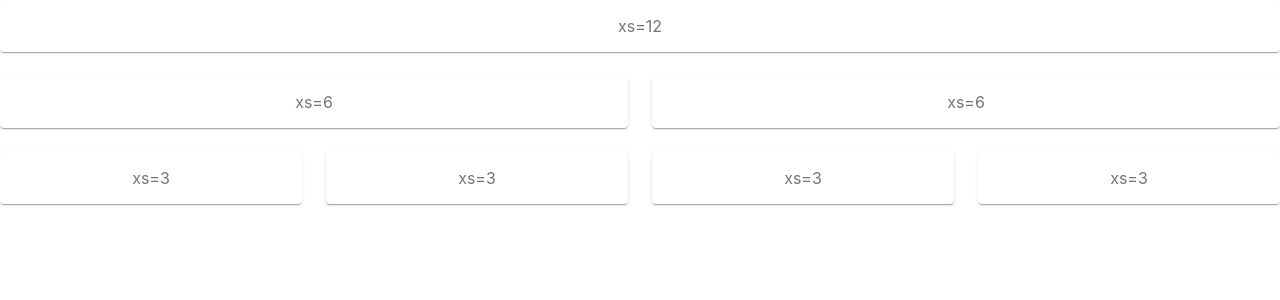
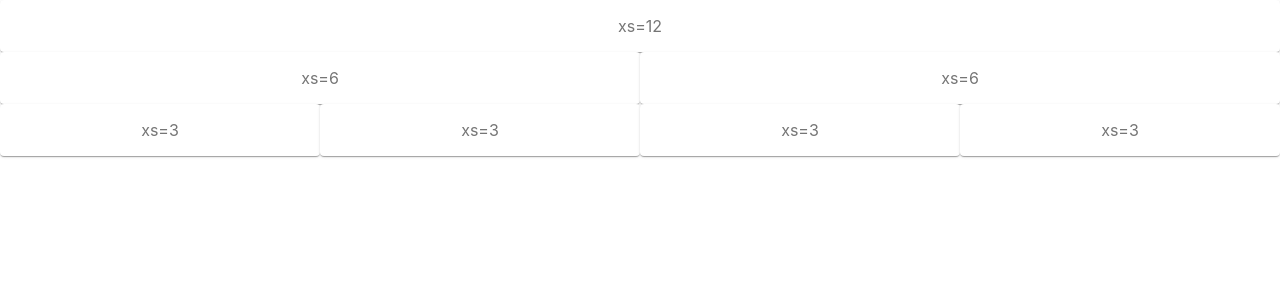
Before and after one commit to wolftrax5/pokexample, a React (Create React App) app: page / in a window 1280 px wide. Shown: the top 300 px of the page. Built offline with nearby package versions, Linux system fonts and the light colour scheme.

Commit message:
remove space

```diff
--- a/src/Components/AppLayout/App.tsx
+++ b/src/Components/AppLayout/App.tsx
@@ -23,7 +23,7 @@ function App() {
   return (
     <ThemeProvider theme={theme}>
        <div className={classes.root}>
-      <Grid container spacing={3}>
+      <Grid container >
         <Grid item xs={12}>
           <Paper className={classes.paper} >xs=12</Paper>
         </Grid>
```
